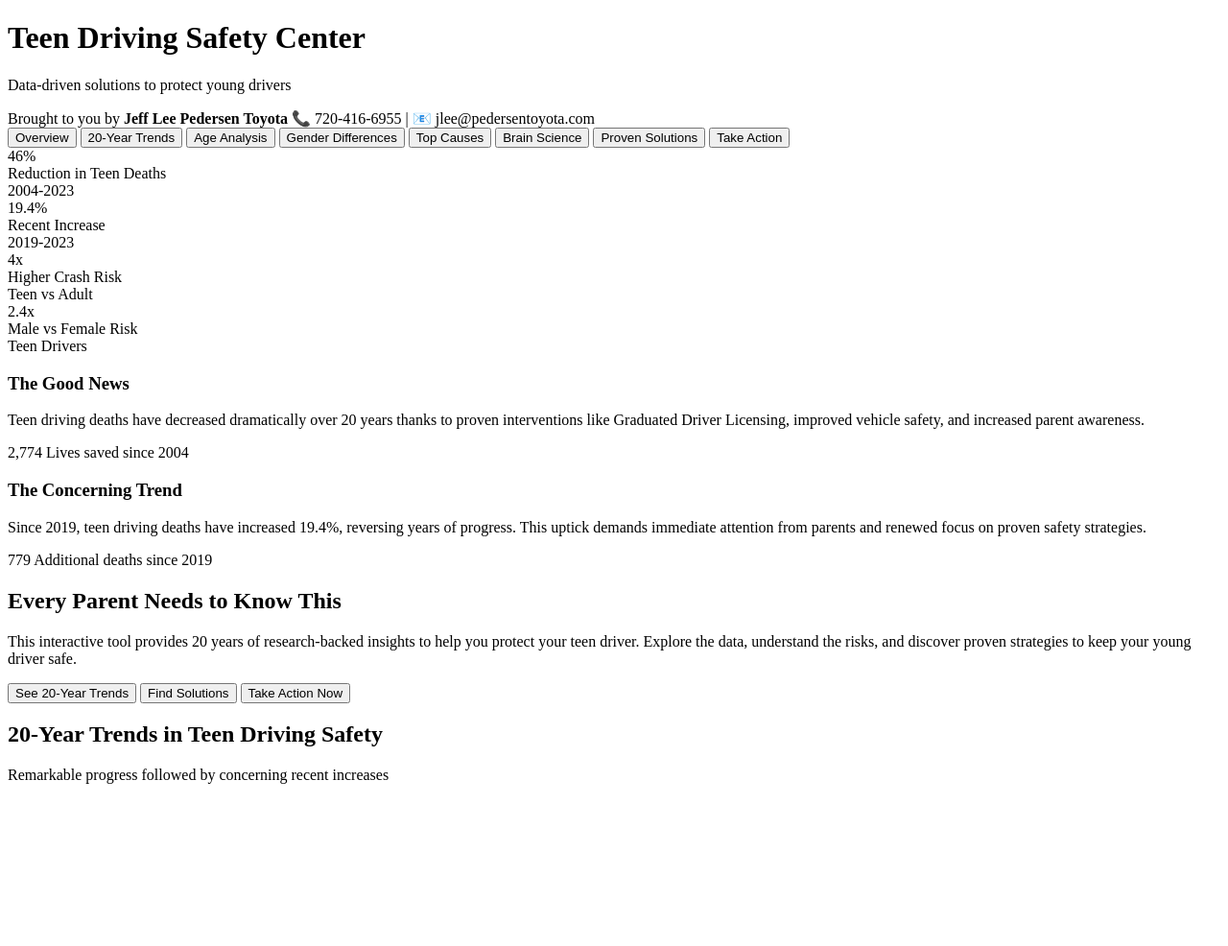
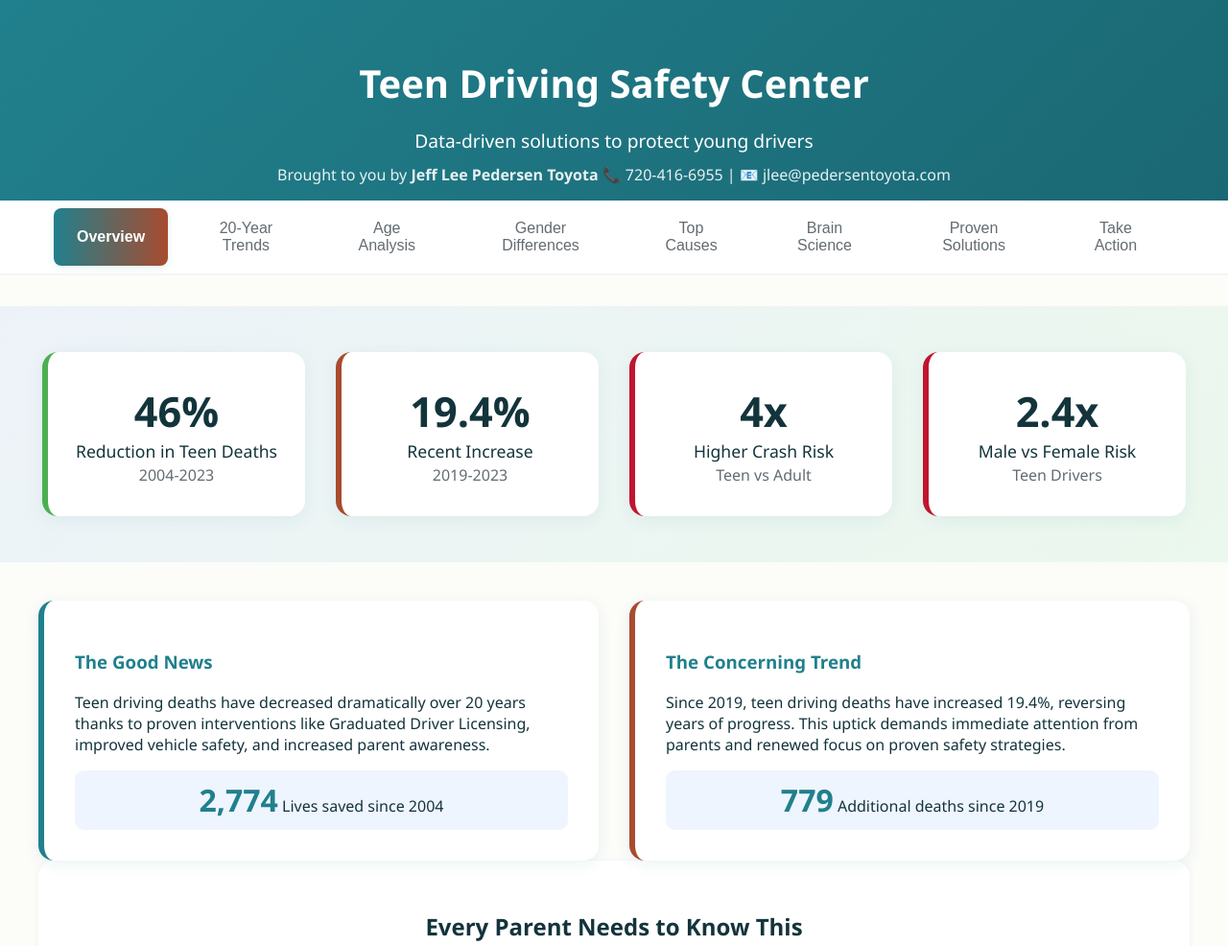
Before and after one commit to jeffleetrainer06/teen-driving-safety-tool, a plain HTML site: page index.html in a window 1280 px wide. Shown: the top 986 px of the page at 96% size. Drawn offline with nearby package versions, Linux system fonts and the light colour scheme.

Commit message:
Update style.css

```diff
--- a/style.css
+++ b/style.css
@@ -22,7 +22,7 @@
   --color-red-500: rgb(192 21 47);
   --color-orange-400: rgb(230 129 97);
   --color-orange-500: rgb(168 75 47);
-  /* RGB versions for opacity control */
+  /* RGB for opacity control */
   --color-brown-600-rgb: 94 82 64;
   --color-teal-500-rgb: 33 128 141;
   --color-slate-900-rgb: 19 52 59;
@@ -40,14 +40,275 @@
   --color-bg-6: rgb(249 115 22 / 8%);
   --color-bg-7: rgb(236 72 153 / 8%);
   --color-bg-8: rgb(6 182 212 / 8%);
-  /* Semantic Color Tokens (Light Mode) */
+  /* Semantic Color Tokens */
   --color-background: var(--color-cream-50);
   --color-surface: var(--color-cream-100);
   --color-text: var(--color-slate-900);
-  --color-text-secondary: var(--color-slate-500);
+  --color-text-light: var(--color-slate-500);
   --color-primary: var(--color-teal-500);
   --color-primary-hover: var(--color-teal-600);
   --color-accent: var(--color-orange-500);
   --color-accent-hover: var(--color-orange-400);
   --color-secondary: var(--color-purple-500, rgb(156 39 176));
+  --color-success: rgb(76 175 80);
+  --color-warning: var(--color-orange-500);
+  --color-danger: var(--color-red-500);
+  --color-border: var(--color-gray-300);
+  --color-border-light: var(--color-gray-200);
+  --font-family: "Segoe UI", Tahoma, Geneva, Verdana, sans-serif;
 }
+
+/* Base */
+body {
+  font-family: var(--font-family);
+  color: var(--color-text);
+  background: var(--color-background);
+  margin: 0;
+  padding: 0;
+}
+
+/* Header */
+.header {
+  background: linear-gradient(135deg, var(--color-primary), var(--color-teal-700));
+  color: var(--color-white);
+  padding: 2rem 0 1rem 0;
+  box-shadow: 0 2px 8px rgb(33 128 141 / 10%);
+}
+
+.header-content {
+  text-align: center;
+}
+
+.header-title {
+  font-size: 2.5rem;
+  font-weight: bold;
+  margin-bottom: 0.5rem;
+}
+
+.header-subtitle {
+  font-size: 1.2rem;
+  margin-bottom: 0.7rem;
+}
+
+/* Contact bar */
+.contact-info {
+  font-size: 1rem;
+  opacity: 0.9;
+}
+
+/* Navigation Tabs */
+.tab-navigation {
+  background: var(--color-white);
+  border-bottom: 2px solid var(--color-border-light);
+  position: sticky;
+  top: 0;
+  z-index: 100;
+}
+
+.tabs {
+  display: flex;
+  gap: 0.5rem;
+  overflow-x: auto;
+  padding: 0.5rem 1rem;
+}
+
+.tab-btn {
+  background: none;
+  border: none;
+  font-size: 1rem;
+  font-weight: 500;
+  padding: 0.75rem 1.5rem;
+  border-radius: 0.5rem;
+  color: var(--color-text-light);
+  cursor: pointer;
+  transition: background 0.2s;
+}
+
+.tab-btn:hover,
+.tab-btn.active {
+  background: linear-gradient(90deg, var(--color-primary), var(--color-accent));
+  color: var(--color-white);
+  box-shadow: 0 2px 8px rgb(33 128 141 / 12%);
+}
+
+.tab-btn.active {
+  font-weight: 700;
+}
+
+/* Main Content Wrap */
+.main-content {
+  min-height: 80vh;
+  padding-bottom: 2rem;
+}
+
+.tab-content {
+  display: none;
+  padding: 2rem 0;
+}
+
+.tab-content.active {
+  display: block;
+}
+
+.container {
+  max-width: 1200px;
+  margin: 0 auto;
+  padding: 0 1.5rem;
+}
+
+/* Cards, Sections */
+.hero-section {
+  background: linear-gradient(135deg, var(--color-bg-1), var(--color-bg-3));
+  padding: 3rem 0;
+  margin-bottom: 2.5rem;
+}
+
+.hero-stats {
+  display: flex;
+  gap: 2rem;
+  flex-wrap: wrap;
+  justify-content: center;
+}
+
+.hero-stat {
+  background: var(--color-white);
+  text-align: center;
+  border-radius: 1rem;
+  box-shadow: 0 4px 18px rgb(33 128 141 / 8%);
+  padding: 2rem 1.5rem;
+  min-width: 220px;
+  border-left: 6px solid var(--color-primary);
+}
+
+.hero-stat.good { border-left-color: var(--color-success); }
+.hero-stat.warning { border-left-color: var(--color-warning); }
+.hero-stat.critical { border-left-color: var(--color-danger); }
+
+.stat-number {
+  font-size: 2.7rem;
+  font-weight: bold;
+}
+
+.stat-label {
+  font-size: 1.1rem;
+  margin-bottom: 0.12rem;
+}
+
+.stat-period {
+  font-size: 1rem;
+  color: var(--color-text-light);
+}
+
+/* Content Card Grid */
+.content-grid {
+  display: flex;
+  gap: 2rem;
+}
+
+.content-card {
+  background: var(--color-white);
+  padding: 2rem;
+  border-radius: 1rem;
+  box-shadow: 0 4px 16px rgb(33 128 141 / 9%);
+  border-left: 6px solid var(--color-primary);
+  flex: 1;
+}
+
+.content-card.warning-card { border-left-color: var(--color-warning); }
+.content-card h3 { color: var(--color-primary); }
+.highlight-stat {
+  text-align: center;
+  margin-top: 1rem;
+  background: var(--color-bg-1);
+  border-radius: 0.6rem;
+  padding: 0.6rem;
+}
+
+.big-number {
+  font-size: 2rem;
+  font-weight: bold;
+  color: var(--color-primary);
+}
+
+/* CTA Section */
+.cta-section {
+  text-align: center;
+  background: var(--color-white);
+  border-radius: 1rem;
+  box-shadow: 0 1px 6px rgb(33 128 141 / 8%);
+  padding: 2rem;
+}
+
+.cta-buttons {
+  display: flex;
+  gap: 1rem;
+  justify-content: center;
+}
+
+/* Button Styles */
+.btn {
+  padding: 0.75rem 1.7rem;
+  border-radius: 0.5rem;
+  font-size: 1rem;
+  font-weight: 500;
+  border: none;
+  cursor: pointer;
+  transition: background 0.2s, box-shadow 0.2s;
+  text-align: center;
+  margin: 0.2rem;
+}
+
+.btn.primary {
+  background: linear-gradient(90deg, var(--color-primary), var(--color-accent));
+  color: var(--color-white);
+}
+.btn.secondary {
+  background: linear-gradient(90deg, var(--color-secondary), var(--color-primary));
+  color: var(--color-white);
+}
+.btn.accent {
+  background: linear-gradient(90deg, var(--color-accent), var(--color-accent-hover));
+  color: var(--color-white);
+}
+.btn:hover {
+  box-shadow: 0 2px 8px rgb(33 128 141 / 10%);
+  opacity: 0.96;
+}
+
+.chart-container {
+  background: var(--color-white);
+  border-radius: 1rem;
+  box-shadow: 0 6px 24px rgb(33 128 141 / 8%);
+  padding: 2rem;
+  margin-bottom: 2rem;
+  min-height: 400px;
+}
+
+.section-header {
+  text-align: center;
+  margin-bottom: 2.5rem;
+}
+.section-header h2 {
+  color: var(--color-primary);
+  font-size: 2rem;
+  margin-bottom: 0.8rem;
+}
+.section-header p {
+  color: var(--color-text-light);
+}
+
+/* Responsive Design */
+@media (max-width: 900px) {
+  .container { padding: 0 1rem; }
+  .hero-stats, .content-grid, .cta-buttons {
+    flex-direction: column;
+    gap: 1rem;
+  }
+}
+
+@media (max-width: 650px) {
+  .header-title { font-size: 1.6rem; }
+  .section-header h2 { font-size: 1.2rem; }
+  .hero-stat, .content-card { min-width: 0; }
+  .chart-container { min-height: 280px; }
+}
```
